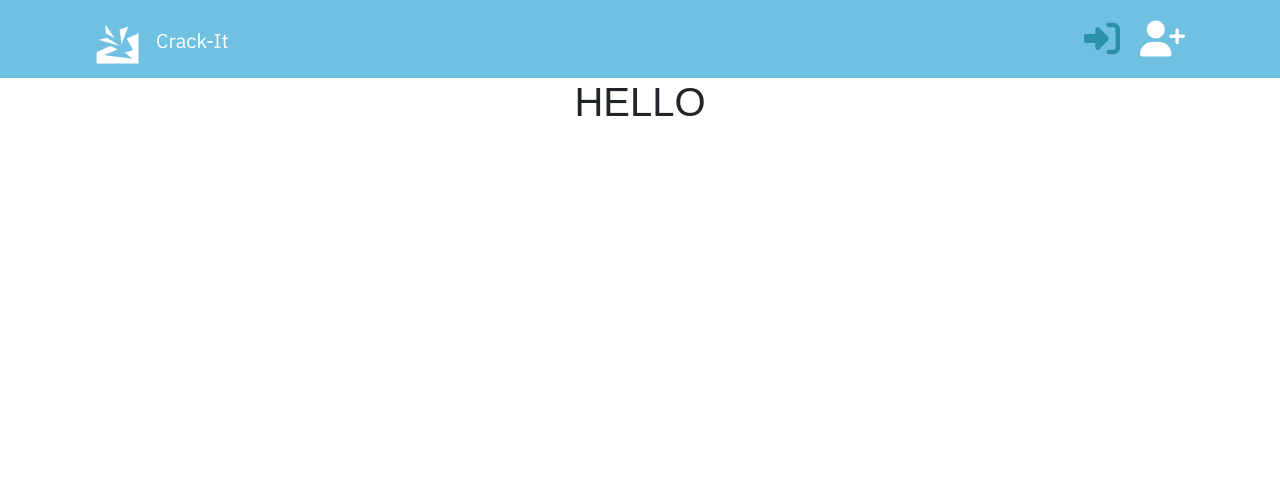
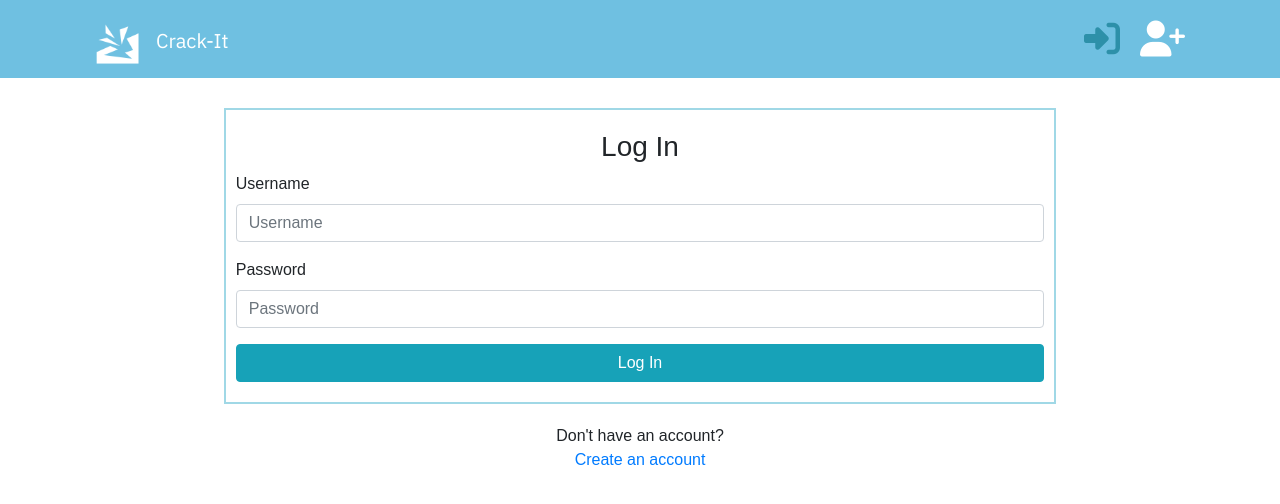
Before and after one commit to alcl2000/Amy-Lewis-PP5-FE, a React (Create React App) app: page /signin in a window 1280 px wide. Shown: the top 504 px of the page. Built offline with nearby package versions, Linux system fonts and the light colour scheme.

Commit message:
add: handle change/submit functions

```diff
--- a/src/pages/auth/SignInForm.js
+++ b/src/pages/auth/SignInForm.js
@@ -1,10 +1,80 @@
-import react from 'react';
+import React, { useState } from 'react';
+import {Form, Container, Button, Alert } from 'react-bootstrap';
+import styles from '../../styles/SignUpForm.module.css';
+import { Link, useHistory } from 'react-router-dom/cjs/react-router-dom.min';
+import axios from 'axios'
 
 const SignInForm = () =>{
-
+    /*Login data*/
+    const [loginData, setLoginData] = useState({
+        username: "",
+        password: ""
+    });
+    const{username, password} = loginData;
+    /*Error handling */
+    const [errors, setErrors] = useState({});
+    /*Event handling */
+    const handleChange = (event) => {
+        setLoginData({
+            ...loginData,
+            [event.target.name]: event.target.value,
+        })
+    };
+    const history = useHistory();
+    const handleSubmit = async (event) => {
+        event.preventDefault();
+        try{
+            await axios.post('/dj-rest-auth/login/', loginData);
+            history.push('/');
+        } catch (err){
+            setErrors(err.resonse?.data);
+        }
+    }
+    /*JSX Return Statement */
     return(
         <div>
-            <h1>HELLO</h1>
+            <Container className={styles.Form}>
+                <h3 className={styles.Title}>Log In</h3>
+                <Form onSubmit={handleSubmit}>
+                    <Form.Group controlId="username">
+                        <Form.Label >Username</Form.Label>
+                        <Form.Control
+                            type="text"
+                            placeholder="Username"
+                            name="username"
+                            value={username}
+                            onChange={handleChange}
+                        />
+                    </Form.Group>
+                    {errors.username?.map((message, idx) => (
+                        <Alert variant="warning" key={idx}>
+                            {message}
+                        </Alert>
+                    ))}
+                    <Form.Group controlId="password">
+                        <Form.Label>Password</Form.Label>
+                        <Form.Control
+                            type="password"
+                            placeholder="Password"
+                            name='password'
+                            value={password}
+                            onChange={handleChange}
+                        />
+                    </Form.Group>
+                    {errors.password?.map((message, idx) => (
+                        <Alert variant="warning" key={idx}>
+                            {message}
+                        </Alert>
+                    ))}
+                    <Button variant="info" type="submit" block>
+                        Log In
+                    </Button>
+                </Form>
+            </Container>
+            <Container className={styles.Subtext}>
+                    <p className='muted' pt='5px'>Don't have an account?</p>
+                    <Link to='/register'>Create an account</Link>
+            </Container>
         </div>
     );
 
```
